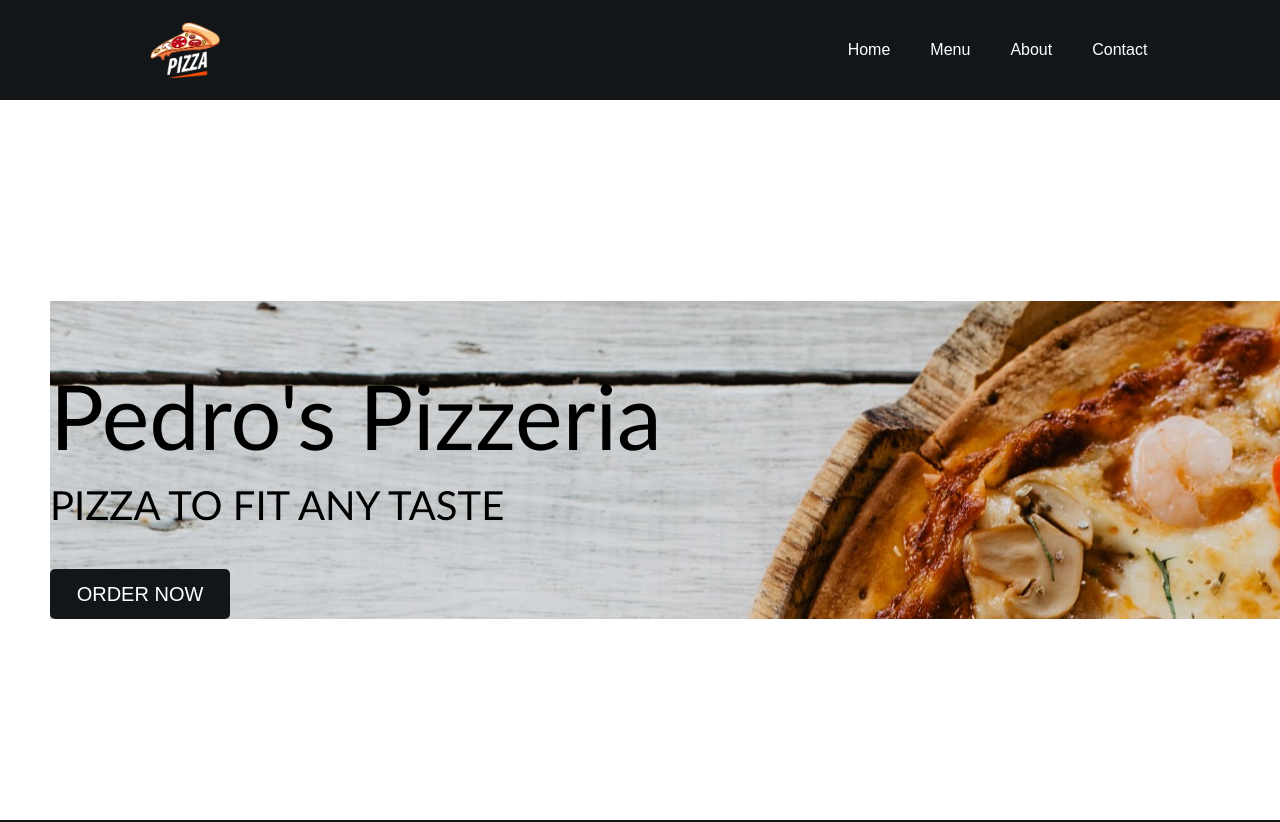
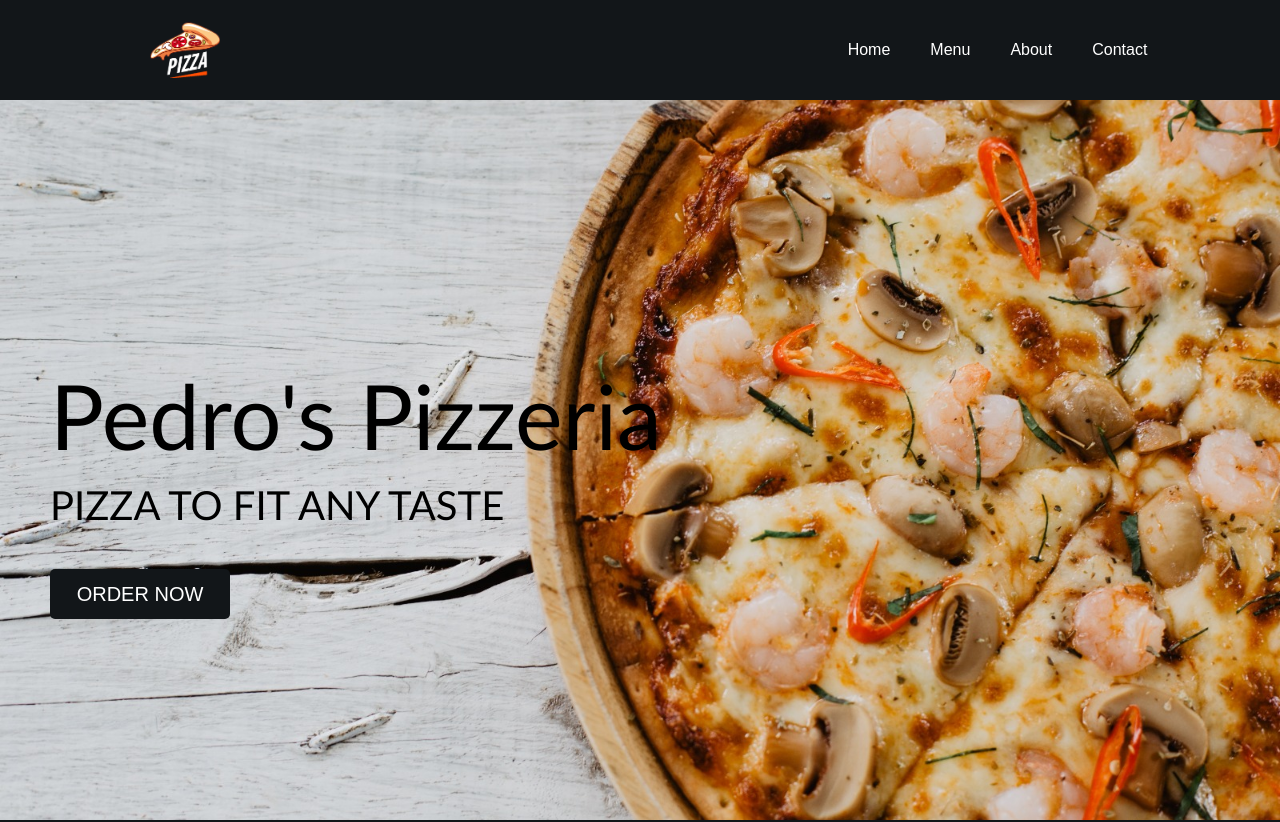
Before and after one commit to DaniBonica001/react-foodWebPage, a React (Vite) app: page / in a window 1280 px wide. Shown: the top 822 px of the page. Built offline with nearby package versions, Linux system fonts and the light colour scheme.

Commit message:
fixed Home page to fit the image in the screen

```diff
--- a/src/pages/Home.jsx
+++ b/src/pages/Home.jsx
@@ -4,8 +4,8 @@ import PizzaBackground from '../assets/pizza.jpeg'
 
 function Home() {
     return (
-        <div className="home">
-            <div className="headerContainer" style={{ backgroundImage: `url(${PizzaBackground})` }}>
+        <div className="home" style={{ backgroundImage: `url(${PizzaBackground})` }}>
+            <div className="headerContainer" >
                 <h1>Pedro's Pizzeria</h1>
                 <p>PIZZA TO FIT ANY TASTE</p>
                 <Link to='/menu'>
```
